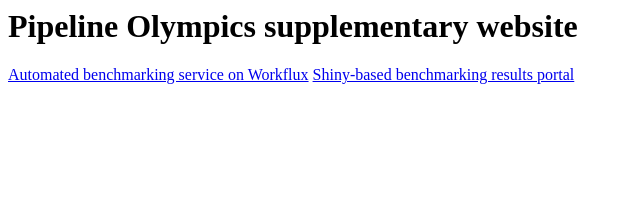
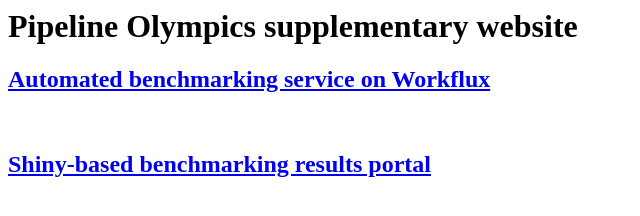
Before and after one commit to CompEpigen/PipelineOlympics, a plain HTML site: page docs/index.html in a window 1280 px wide. Shown: the whole page, without its empty margins (0-640 px from the left). Drawn offline with Linux system fonts and the light colour scheme.

Commit message:
Update index.html

```diff
--- a/docs/index.html
+++ b/docs/index.html
@@ -3,7 +3,8 @@
 <body>
 <h1>Pipeline Olympics supplementary website</h1>
 
-  <a href="workflux/">Automated benchmarking service on Workflux</a>
-  <a href="shiny/">Shiny-based benchmarking results portal</a>
+  <a href="workflux/"><h2>Automated benchmarking service on Workflux</h2></a>
+</br>
+  <a href="shiny/"><h2>Shiny-based benchmarking results portal</h2></a>
 
 </body>
```
